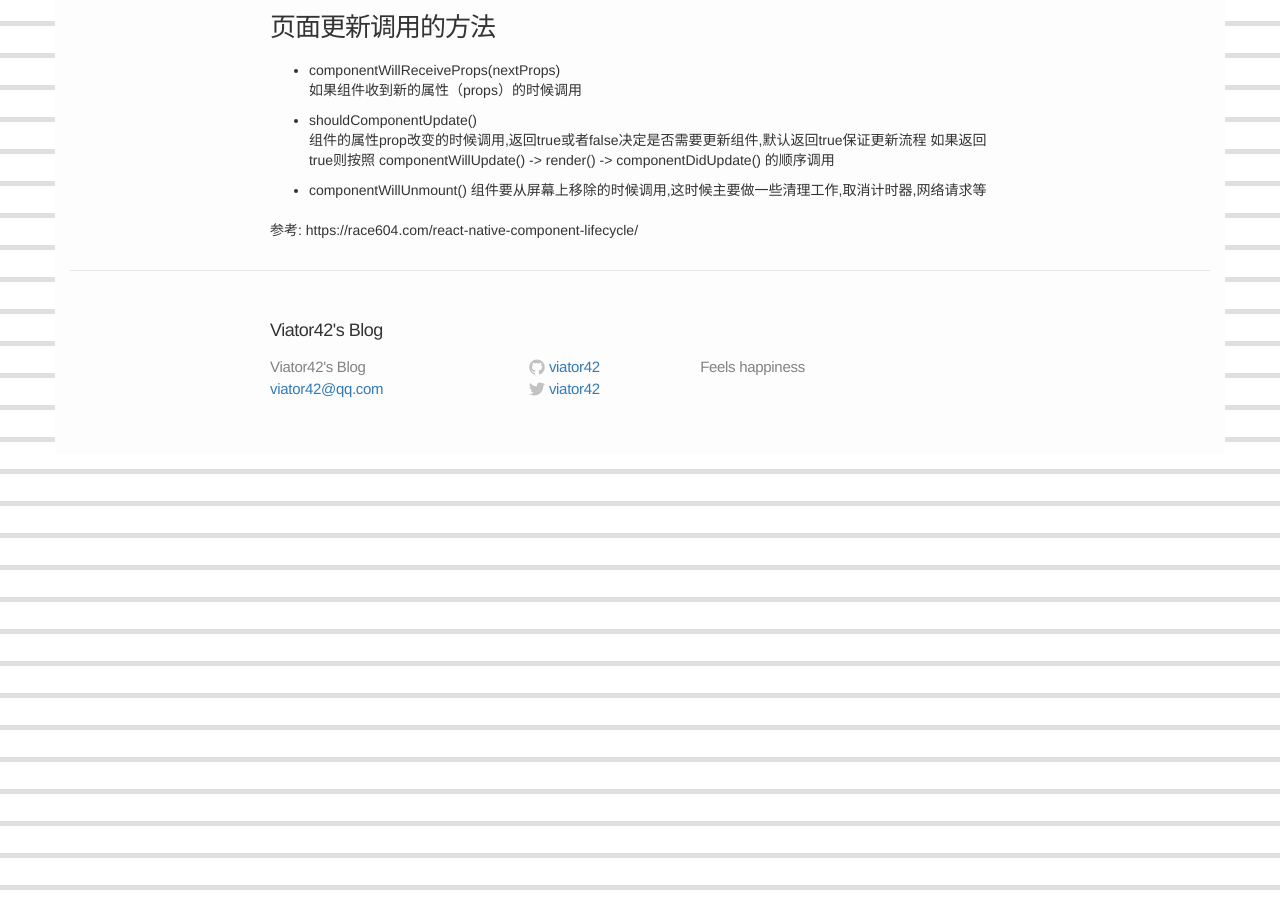
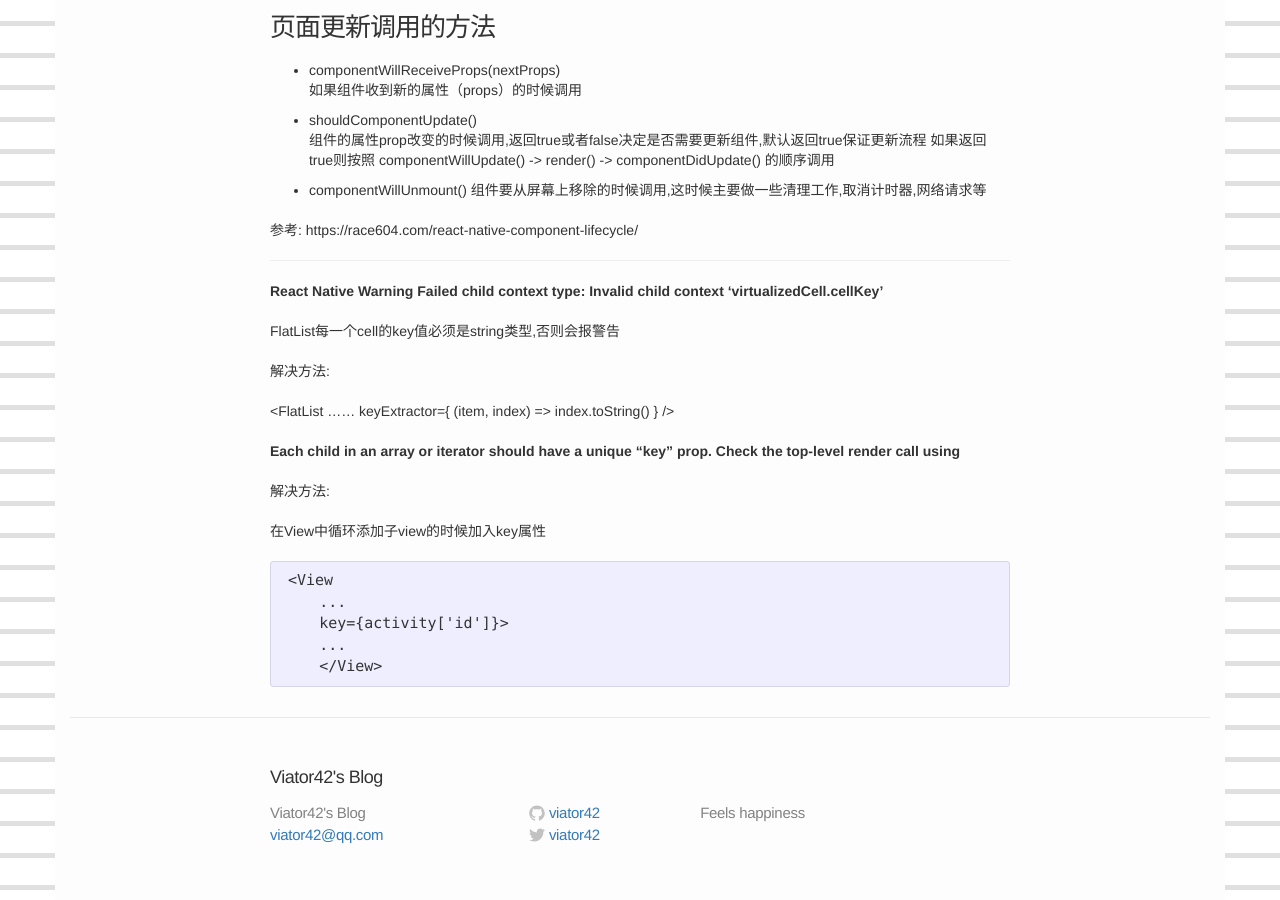
Before and after one commit to viator42/viator42.github.io, a Jekyll site: the page built from _posts/2018-3-17-react-native.markdown, in a window 1280 px wide and 900 px high, scrolled down 14546 px. Built offline with Jekyll 4.4.1, drawn with Linux system fonts in a browser that asks for light colours.

Commit message:
update post

```diff
--- a/_posts/2018-3-17-react-native.markdown
+++ b/_posts/2018-3-17-react-native.markdown
@@ -621,3 +621,28 @@ __tabNavigation设置图标__
 组件要从屏幕上移除的时候调用,这时候主要做一些清理工作,取消计时器,网络请求等
 
 参考: https://race604.com/react-native-component-lifecycle/
+
+--------
+
+__React Native Warning Failed child context type: Invalid child context ‘virtualizedCell.cellKey’__
+
+FlatList每一个cell的key值必须是string类型,否则会报警告
+
+解决方法:
+
+<FlatList
+    ......
+    keyExtractor={ (item, index) => index.toString() }
+    />
+
+__Each child in an array or iterator should have a unique "key" prop. Check the top-level render call using__
+
+解决方法:
+
+在View中循环添加子view的时候加入key属性
+
+    <View
+        ...
+        key={activity['id']}>
+        ...
+        </View>
```
